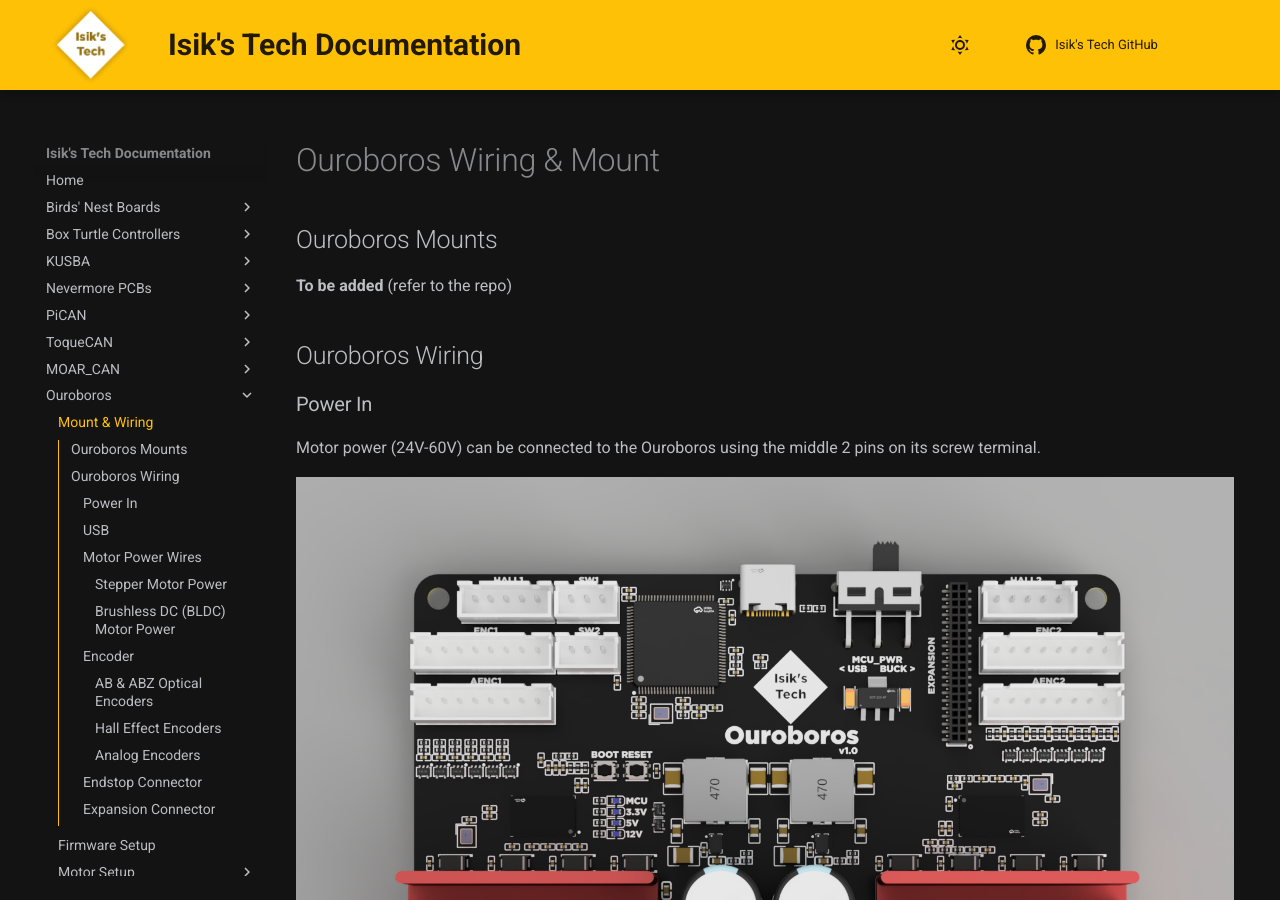
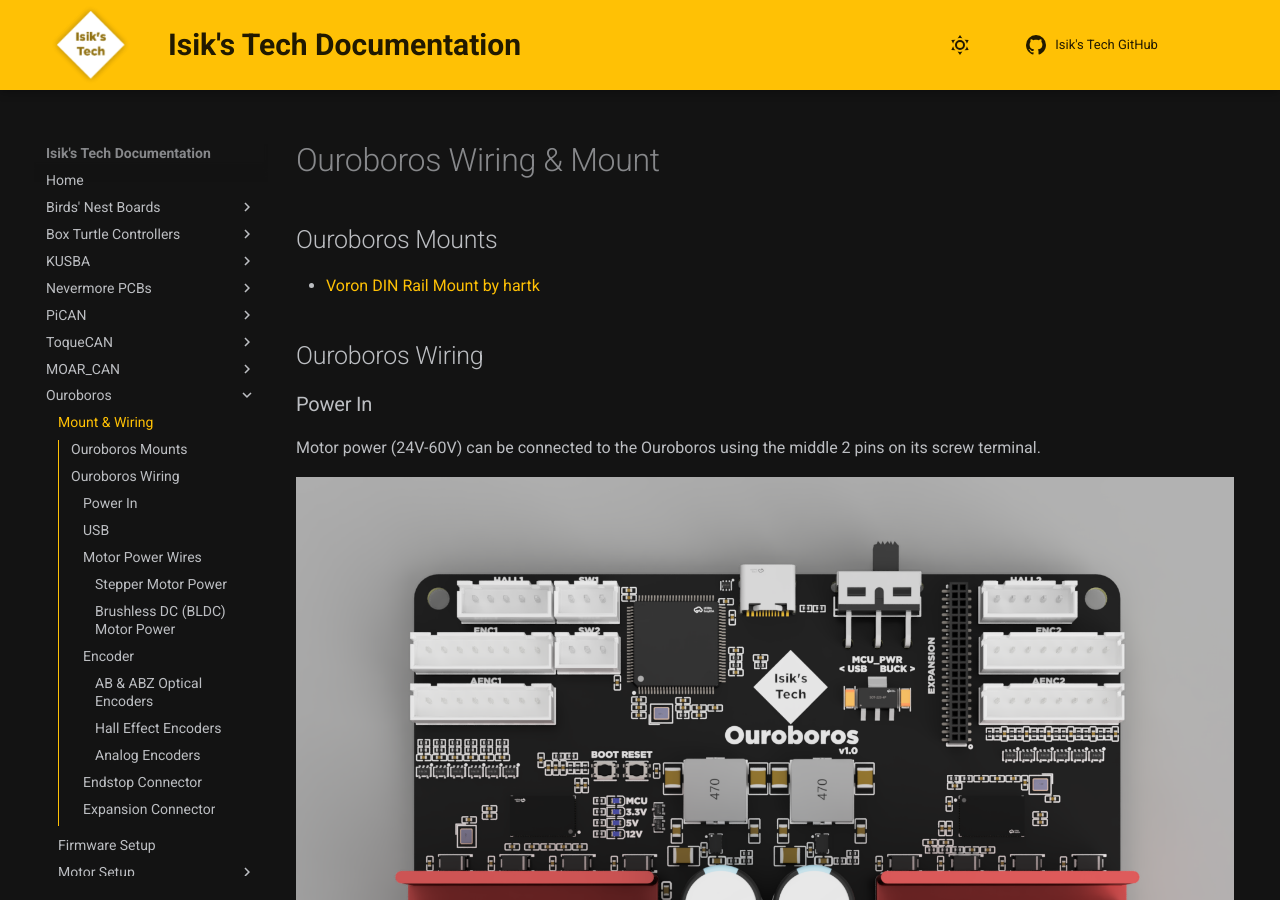
Before and after one commit to xbst/docs, an MkDocs documentation site: the page built from docs/Ouroboros/wiring.md, in a window 1280 px wide and 900 px high. Built offline with MkDocs 1.6.1 and Material for MkDocs 9.7.7, drawn with Linux system fonts in a browser that asks for light colours.

Commit message:
hartk OB mount

```diff
--- a/docs/Ouroboros/wiring.md
+++ b/docs/Ouroboros/wiring.md
@@ -7,7 +7,7 @@ hide:
 # Ouroboros Wiring & Mount
 
 ## Ouroboros Mounts
-**To be added** (refer to the repo)
+- [Voron DIN Rail Mount by hartk](./Ouroboros_Mount_hartk.zip)
 
 ## Ouroboros Wiring
 
```
Also changed, not shown: 1 other file.
